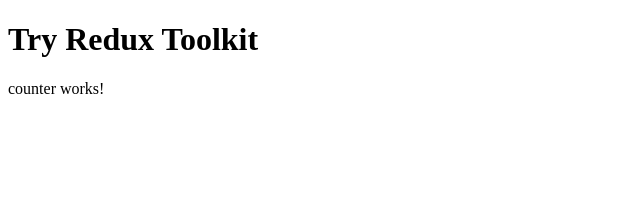
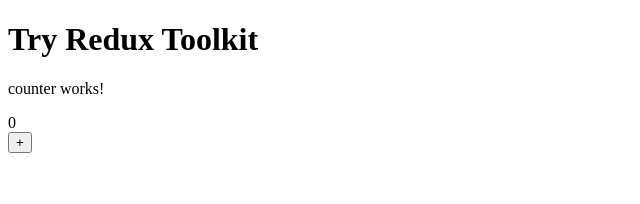
Before and after one commit to kasaharu-labs/try-redux-toolkit, an Angular app: page / in a window 1280 px wide. Shown: the top 204 px of the page, without its empty margins (0-640 px from the left). Built offline with nearby package versions, Linux system fonts and the light colour scheme.

Commit message:
counter の状態を view に反映

```diff
--- a/src/app/features/counter/ui/counter/counter.component.html
+++ b/src/app/features/counter/ui/counter/counter.component.html
@@ -1 +1,4 @@
 <p>counter works!</p>
+
+<div>{{ counter | async }}</div>
+<button (click)="onClick()">+</button>
--- a/src/app/features/counter/ui/counter/counter.component.ts
+++ b/src/app/features/counter/ui/counter/counter.component.ts
@@ -1,15 +1,19 @@
 import { Component, OnInit } from '@angular/core';
+import { actions, createSelector, store } from '../../store';
 
 @Component({
   selector: 'app-counter',
   templateUrl: './counter.component.html',
-  styleUrls: ['./counter.component.scss']
+  styleUrls: ['./counter.component.scss'],
 })
 export class CounterComponent implements OnInit {
+  constructor() {}
 
-  constructor() { }
+  counter = createSelector<number>((state) => state.counter);
 
-  ngOnInit() {
+  ngOnInit() {}
+
+  onClick() {
+    store.dispatch(actions.increment());
   }
-
 }
```
